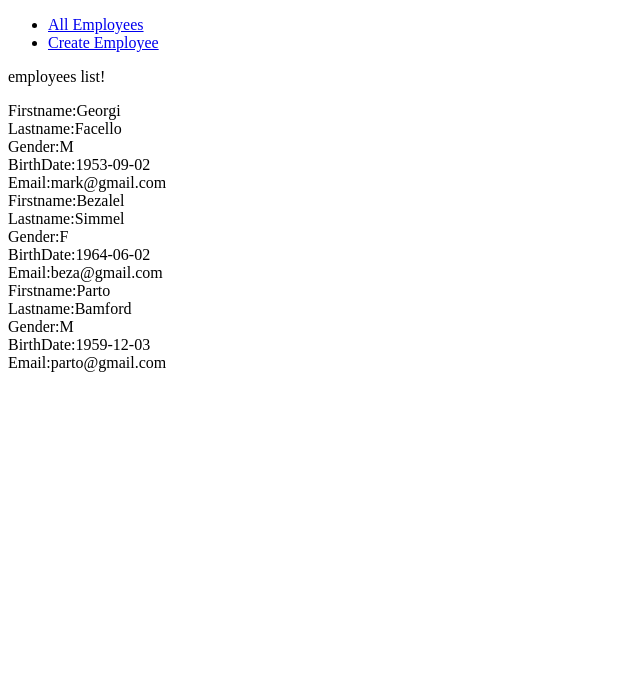
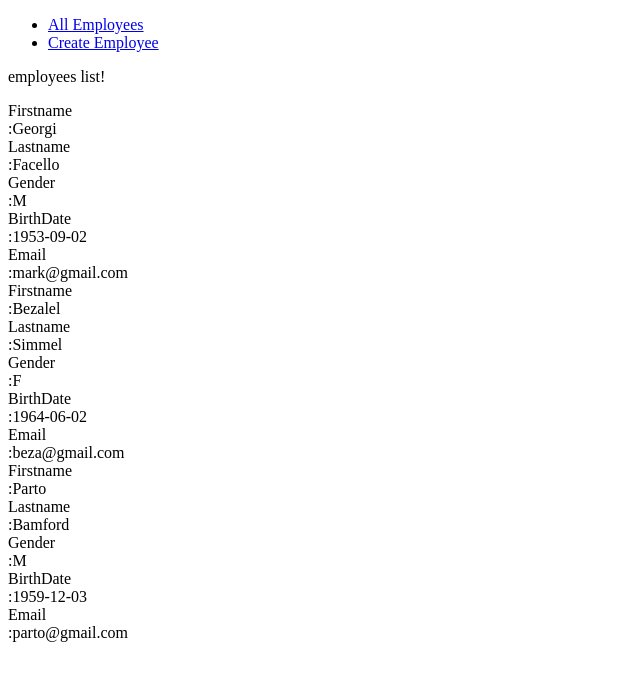
Before and after one commit to miaoshan/Angular-employee-app, an Angular app: page /employees in a window 1280 px wide. Shown: the top 680 px of the page, without its empty margins (0-640 px from the left). Built offline with nearby package versions, Linux system fonts and the light colour scheme.

Commit message:
create display-emp component

```diff
--- a/src/app/app.component.html
+++ b/src/app/app.component.html
@@ -2,7 +2,7 @@
   <nav class="navbar navbar-default">
     <ul class="nav navbar-nav">
       <li>
-        <a routerLink="employee">All Employees</a>
+        <a routerLink="employees">All Employees</a>
       </li>
 
       <li>
--- a/src/app/app.module.ts
+++ b/src/app/app.module.ts
@@ -8,6 +8,7 @@ import { AppComponent } from './app.component';
 import { EmployeesComponent } from './employees/employees.component';
 import { CreateEmployeeComponent } from './employees/create-employee.component';
 import { EmployeeService } from './employees/employee.service';
+import { DisplayEmployeeComponent } from './employees/display-employee.component';
 
 const appRoutes: Routes = [
   { path: 'employees', component: EmployeesComponent },
@@ -23,7 +24,8 @@ const appRoutes: Routes = [
   declarations: [
     AppComponent,
     EmployeesComponent,
-    CreateEmployeeComponent
+    CreateEmployeeComponent,
+    DisplayEmployeeComponent
   ],
   imports: [
     BrowserModule,
--- /dev/null
+++ b/src/app/employees/display-employee.component.html
@@ -0,0 +1,53 @@
+<div class="panel panel-primary">
+  <div class="panel-heading">
+  </div>
+  <div class="panel-body">
+
+    <div class="col-xs-8">
+      <div class="row vertical-align">
+        <div class="col-xs-6">
+          Firstname
+        </div>
+        <div class="col-xs-6">
+          :{{employee.firstName}}
+        </div>
+      </div>
+
+      <div class="row vertical-align">
+        <div class="col-xs-6">
+          Lastname
+        </div>
+        <div class="col-xs-6">
+          :{{employee.lastName}}
+        </div>
+      </div>
+
+      <div class="row vertical-align">
+        <div class="col-xs-6">
+          Gender
+        </div>
+        <div class="col-xs-6">
+          :{{employee.gender}}
+        </div>
+      </div>
+
+      <div class="row vertical-align">
+        <div class="col-xs-6">
+          BirthDate
+        </div>
+        <div class="col-xs-6">
+          :{{employee.birthDate}}
+        </div>
+      </div>
+
+      <div class="row vertical-align">
+        <div class="col-xs-6">
+          Email
+        </div>
+        <div class="col-xs-6">
+          :{{employee.email}}
+        </div>
+      </div>
+    </div>
+  </div>
+</div>
--- /dev/null
+++ b/src/app/employees/display-employee.component.ts
@@ -0,0 +1,16 @@
+import { Component, OnInit, Input } from '@angular/core';
+import { Employee } from '../models/employee.model';
+
+@Component({
+  selector: 'app-display-employee',
+  templateUrl: './display-employee.component.html',
+  styleUrls: ['./display-employee.component.scss']
+})
+export class DisplayEmployeeComponent implements OnInit {
+  @Input() employee: Employee;
+  constructor() { }
+
+  ngOnInit() {
+  }
+
+}
--- a/src/app/employees/employees.component.html
+++ b/src/app/employees/employees.component.html
@@ -1,54 +1,4 @@
 <p>employees list!</p>
-<div class="panel panel-primary" *ngFor="let employee of employees">
-  <div class="panel-heading">
-  </div>
-  <div class="panel-body">
-
-    <div class="col-xs-8">
-      <div class="row vertical-align">
-        <div class="col-xs-6">
-          Firstname
-        </div>
-        <div class="col-xs-6">
-          :{{employee.firstName}}
-        </div>
-      </div>
-
-      <div class="row vertical-align">
-        <div class="col-xs-6">
-          Lastname
-        </div>
-        <div class="col-xs-6">
-          :{{employee.lastName}}
-        </div>
-      </div>
-
-      <div class="row vertical-align">
-        <div class="col-xs-6">
-          Gender
-        </div>
-        <div class="col-xs-6">
-          :{{employee.gender}}
-        </div>
-      </div>
-
-      <div class="row vertical-align">
-        <div class="col-xs-6">
-          BirthDate
-        </div>
-        <div class="col-xs-6">
-          :{{employee.birthDate}}
-        </div>
-      </div>
-
-      <div class="row vertical-align">
-        <div class="col-xs-6">
-          Email
-        </div>
-        <div class="col-xs-6">
-          :{{employee.email}}
-        </div>
-      </div>
-    </div>
-  </div>
+<div *ngFor="let employee of employees">
+  <app-display-employee [employee]="employee"></app-display-employee>
 </div>
```
Also changed, not shown: src/app/employees/display-employee.component.scss (added).
